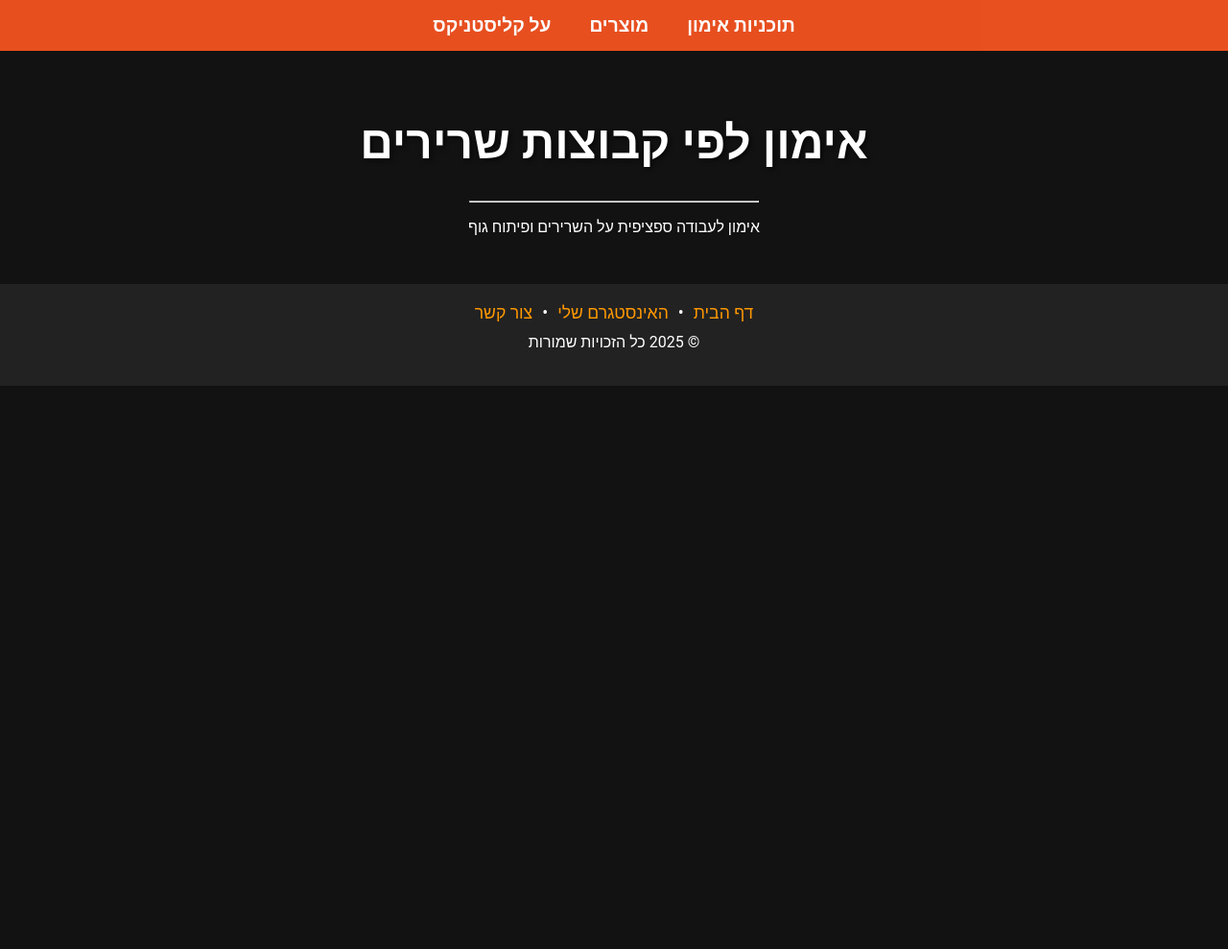
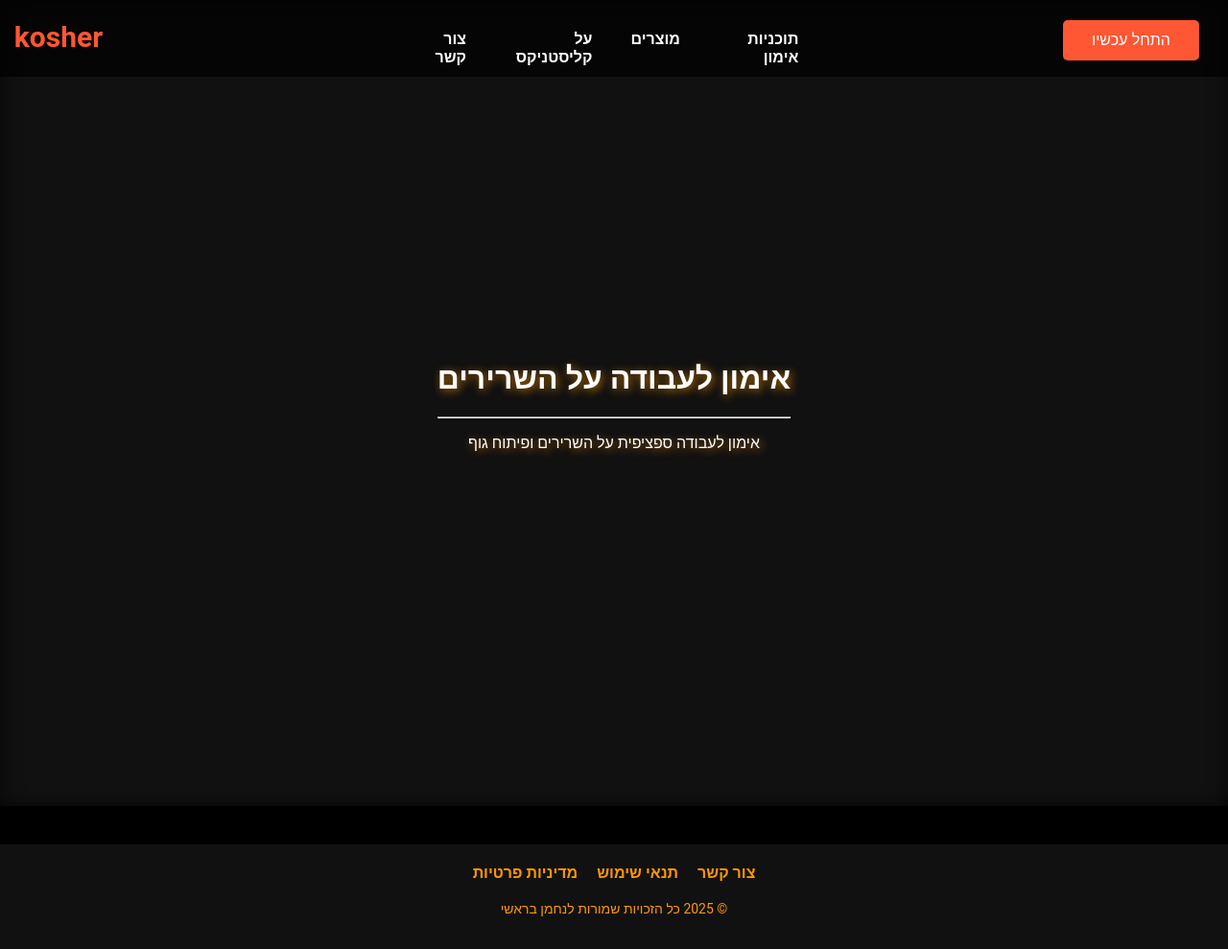
Before and after one commit to barashi2657/kosher, a plain HTML site: page kosher-1.html in a window 1280 px wide. Shown: the whole page at 96% size. Before the commit the page ends 800 px from the top, so only its background shows below. Drawn offline with Linux system fonts and the light colour scheme.

Commit message:
Update kosher-1.html

```diff
--- a/kosher-1.html
+++ b/kosher-1.html
@@ -10,104 +10,260 @@
     font-family: "Roboto", sans-serif;
     margin: 0;
     padding: 0;
-        background-color: #121212;
-        color: white;
+    background-color: #000000;
+    color: #FFFFFF;
     direction: rtl;
     text-align: right;
 }
 
 /* סרגל ניווט */
-      nav {
-        background-color: rgba(255, 87, 34, 0.9);
-        padding: 15px 0;
-        text-align: center;
+.nav-mobile{
     position: fixed;
-        width: 100%;
     top: 0;
-        left: 0;
+    right: -250px;
+    height: 100%;
+    width: 250px;
+    background-color: rgba(211, 47, 47, 0.9);
+    transition: 0.3s;
+    padding-top: 60px;
     z-index: 1000;
 }
-
 nav ul {
     list-style: none;
     padding: 0;
     margin: 0;
     display: flex;
-        justify-content: center;
+    flex-direction: column;
+    align-items: center;
+}
+nav ul li {
+    margin: 15px 0;
+}
+nav ul li a {
+    color: #FFFFFF;
+    text-decoration: none;
+    font-weight: bold;
+    font-size: 1.5em;
+    padding: 10px;
+    transition: 0.3s;
+}
+nav ul li a:hover {
+    color: #FF9800;
+}
+/* כפתור תפריט */
+.menu-btn {
+    display: none; /* בכדי שלא יופיע על מסכים גדולים */
+    font-size: 30px;
+    color: #ffffff;
+    background-color: transparent;
+    border: none;
+    cursor: pointer;
+    padding: 10px;
+    padding-top: 5px;
+    z-index: 100;
+    position: absolute;
+    text-align: center;
+    top: 20px;
+    right: 20px;
+    height: 50px;
+    border-radius: 50%;
+    width: 50px;
+    margin: 20px;
+    display: none;
+}
+/* אפקט כשעוברים עם העכבר */
+.menu-btn:hover {
+    background-color: #969696;
+    transform: scale(1.1);
 }
 
-      nav ul li {
-        margin: 0 20px;
+/* סרגל ניווט במחשב  */
+header {
+    background: rgba(0, 0, 0, 0.7);
+    color: white;
+    padding: 15px 30px;
+    display: block;
+    justify-content: space-between;
+    align-items: center;
+    position: fixed;
+    z-index: 1000;
 }
 
-      nav ul li a {
+.a-logo{
+    font-weight: bold;
+    color: #ff5733;
+    text-decoration: none;
+}
+
+.nav-links {
+    list-style: none;
+    display: flex;
+}
+
+.nav-links li {
+    padding-left: 40px;
+}
+
+.nav-links a {
     color: white;
     text-decoration: none;
+    transition: 0.3s;
     font-weight: bold;
-        font-size: 1.2em;
-        cursor: pointer;
 }
 
-      nav ul li a:hover {
-        color: #ffcc00;
+.nav-links a:hover {
+    color: #00aaff;
 }
 
+button {
+    background-color: #ff5733;
+    color: white;
+    font-size: 16px;
+    padding: 12px 30px;
+    border: none;
+    border-radius: 5px;
+    cursor: pointer;
+    transition: background-color 0.3s ease, transform 0.3s ease;
+}
+
+button:hover {
+    background-color: #00aaff; /* שינוי צבע כפתור בלחיצה */
+    transform: translateY(-3px); /* אפקט קפיצה קטן של הכפתור */
+}
+
+button:active {
+    transform: translateY(1px); /* אפקט "לחיצה" על הכפתור */
+}
+.nav-pc{
+    width: 96.5%;
+    height: 50px;
+}
+
+.logo {
+    font-size: 30px;
+    font-weight: bold;
+    color: #ff5733;
+    position: relative;
+    float: left;
+    margin-top: 6px;
+}
+
+.button-start{
+    width: 20%;
+    float: right;
+    position: relative;
+    margin-top: 6px;
+}
+.ul-div{
+    width: 480px;
+    margin: auto;
+}
+
+/* בכדי להסתיר את כפתור הניווט במחשב */
+@media (max-width: 768px) {
+    .menu-btn {
+        display: block;
+    }
+    .nav-mobile{
+        display: block;
+    }
+    .nav-pc {
+        display: none;
+    }
+}
 /* כותרת ראשית */
 #header-section {
+    position: relative;
     text-align: center;
-        margin-top: 120px;
-        transition: opacity 0.5s ease-in-out;
-      }
-
-      .h1-head {
-        font-size: 3em;
-        text-shadow: 2px 2px 5px rgba(0, 0, 0, 0.7);
-      }
-      /* עיצוב רספונסיבי */
-      @media (max-width: 768px) {
-        nav ul {
-          flex-wrap: wrap;
-        }
-        nav ul li {
-          margin: 10px;
-        }
-        .h1-head {
-          font-size: 2.5em;
-        }
-        .image-container img {
-          width: 95%;
-        }
+    height: 100vh;
+    background-color: #111;
+    background-size: cover;
+    display: flex;
+    justify-content: center;
+    align-items: center;
+    color: #FFFFFF;
+    text-shadow: 2px 2px 10px rgba(255, 152, 0, 0.7);
+    box-shadow: inset 0 0 20px rgba(0, 0, 0, 0.7);
+    padding: 20px;
 }
     </style>
   </head>
   <body>
-    <!-- סרגל ניווט -->
-    <nav>
+
+
+
+    <!-- כפתור לפתיחת התפריט בטלפון-->
+    <button class="menu-btn" onclick="toggleNav()">☰</button>
+
+    <!-- סרגל ניווט למובייל-->
+    <nav id="sideNav" class="nav-mobile">
         <ul>
-        <li><a href="index.html">תוכניות אימון</a></li>
-        <li><a href="https://theroadto.co.il/collections/shop?srsltid=AfmBOorSux_3fxLk1wQfnH-k9syuGXQfQeNWeSabpyNdBWUeh6mvB1UJ">מוצרים</a></li>
+            <li><a href="#programs-samples">תוכניות אימון</a></li>
+            <li><a href="kosher-m.html">מוצרים</a></li>
             <li><a href="kosher-o.html">על קליסטניקס</a></li>
+            <li><a href="kosher-tz.html">צור קשר</a></li>
         </ul>
     </nav>
 
+    <header class="nav-pc">
+      <div class="logo"><a class="a-logo" href="#">kosher</a></div>
+      <div class="button-start"><button>התחל עכשיו</button></div>
+  <div class="ul-div">
+      <ul class="nav-links">
+          <li><a href="#programs-samples">תוכניות אימון</a></li>
+          <li><a href="kosher-m.html">מוצרים</a></li>
+          <li><a href="kosher-o.html">על קליסטניקס</a></li>
+          <li><a href="kosher-tz.html">צור קשר</a></li>
+      </ul>
+  </div>
+  </header>
+
+
     <!-- כותרת ראשית -->
     <div id="header-section">
-      <h1 class="h1-head">אימון לפי קבוצות שרירים</h1>
-      <hr style="width: 300px;">
+      <div>
+          <h1 class="h1-head">אימון לעבודה על השרירים</h1>
+          <hr>
           <p>אימון לעבודה ספציפית על השרירים ופיתוח גוף</p>
       </div>
+  </div>
 
-    <!-- Footer רספונסיבי עם נקודות מפרידות -->
-<footer style="background-color: #222; color: white; text-align: center; padding: 20px; margin-top: 50px;">
-  <div style="display: flex; flex-wrap: wrap; justify-content: center; gap: 10px; font-size: 1.1em;">
-      <a href="index.html" style="color: #FF9800; text-decoration: none;">דף הבית</a>
-      <span style="color: white;">•</span>
-      <a href="https://www.instagram.com/barashi227?igsh=MTU2ZDlzeDAxa3F0cQ==" style="color: #FF9800; text-decoration: none;">האינסטגרם שלי</a>
-      <span style="color: white;">•</span>
-      <a href="kosher-tz.html" style="color: #FF9800; text-decoration: none;">צור קשר</a>
+
+
+
+<!-- Footer -->
+<footer style="background-color: #111; padding: 20px 0; text-align: center; color: white; margin-top: 40px;">
+  <div style="max-width: 1200px; margin: 0 auto; display: flex; justify-content: center; flex-wrap: wrap; gap: 20px;">
+      <a href="kosher-tz.html" style="color: #FF9800; text-decoration: none; font-size: 16px; font-weight: bold;">צור קשר</a>
+      <a href="kosher-tnaei.html" style="color: #FF9800; text-decoration: none; font-size: 16px; font-weight: bold;">תנאי שימוש</a>
+      <a href="kosher-mediniut.html" style="color: #FF9800; text-decoration: none; font-size: 16px; font-weight: bold;">מדיניות פרטיות</a>
   </div>
-  <p style="margin-top: 10px;">© 2025 כל הזכויות שמורות</p>
+  <p style="font-size: 14px; margin-top: 20px; color: #FF9800;">© 2025 כל הזכויות שמורות לנחמן בראשי</p>
 </footer>
+
+<script>
+  function toggleNav() {
+      var sideNav = document.getElementById("sideNav");
+      if (sideNav.style.right === "0px") {
+          sideNav.style.right = "-250px";
+      } else {
+          sideNav.style.right = "0";
+      }
+  }
+
+  // פונקציה לסגירת התפריט אם לוחצים מחוץ אליו
+  document.addEventListener("click", function (event) {
+      var sideNav = document.getElementById("sideNav");
+      var menuBtn = document.querySelector(".menu-btn");
+
+      // בודק אם הלחיצה הייתה מחוץ לתפריט ולכפתור
+      if (sideNav.style.right === "0px" &&
+          !sideNav.contains(event.target) &&
+          !menuBtn.contains(event.target)) {
+          sideNav.style.right = "-250px";
+      }
+  });
+</script>
 
   </body>
 </html>
```
Lines whose indentation alone changed are shown as unchanged.
